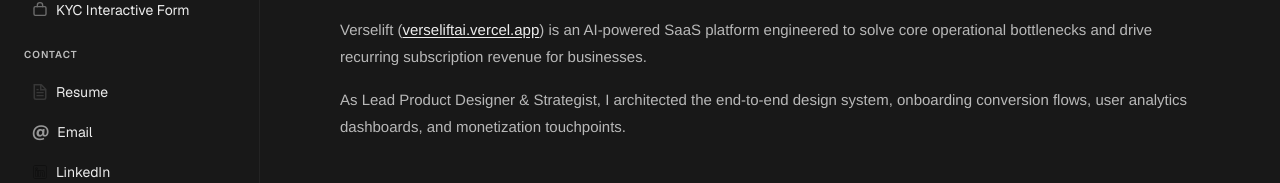
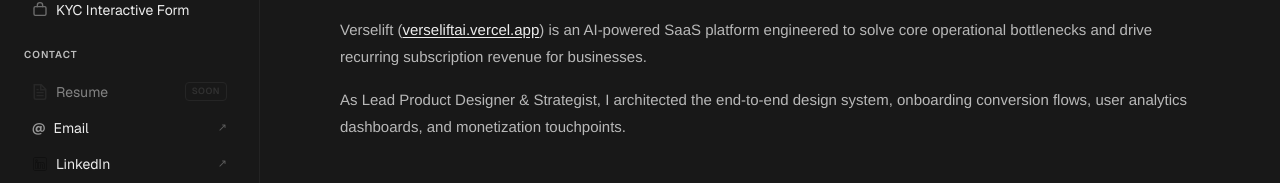
Before and after one commit to Dakolo14/ajose-portfolio, a Next.js app: page /work/user-interface/verselift in a window 1280 px wide. Shown: the part 617-800 px from the top of the page. Built offline with nearby package versions, Linux system fonts and the light colour scheme.

Commit message:
feat: add official contact links for Email, LinkedIn, TikTok, and Twitter/X across Sidebar, MobileNav, and Footer

```diff
--- a/src/components/Footer.tsx
+++ b/src/components/Footer.tsx
@@ -7,14 +7,22 @@
       <div className="text-[#bdbdbd] text-center mb-4 max-w-xl transition-colors duration-300 hover:text-[#ededed]">
         I can be easily reached at your convenience via LinkedIn or email.
       </div>
-      <a
-        href="https://www.linkedin.com/in/ajosedamilare/"
-        target="_blank"
-        rel="noopener noreferrer"
-        className="bg-[#232323] text-white px-6 py-2 rounded-full font-medium hover:bg-[#ED017F] transition-all duration-300 transform hover:scale-105 active:scale-95 shadow-md hover:shadow-lg hover:shadow-[#ED017F]/30"
-      >
-        Connect to LinkedIn
-      </a>
+      <div className="flex items-center gap-3">
+        <a
+          href="https://www.linkedin.com/in/ajose-damilare-643189169/?skipRedirect=true"
+          target="_blank"
+          rel="noopener noreferrer"
+          className="bg-[#232323] text-white px-5 py-2 rounded-full text-xs font-medium hover:bg-[#ED017F] transition-all duration-300 transform hover:scale-105 active:scale-95 shadow-md"
+        >
+          Connect on LinkedIn ↗
+        </a>
+        <a
+          href="mailto:ajosedare4u@gmail.com"
+          className="bg-[#1f1f1f] text-[#ccc] border border-[#333] px-5 py-2 rounded-full text-xs font-medium hover:bg-[#2a2a2a] hover:text-white transition-all duration-300 transform hover:scale-105 active:scale-95"
+        >
+          Send Email ✉️
+        </a>
+      </div>
     </footer>
   );
 }
--- a/src/components/MobileNav.tsx
+++ b/src/components/MobileNav.tsx
@@ -4,11 +4,11 @@
 import Image from "next/image";
 import { usePathname } from "next/navigation";
 
-function SidebarLink({ text, iconType, href, disabled = false, onClick }: { text: string; iconType?: string; href: string; disabled?: boolean; onClick?: () => void }) {
+function SidebarLink({ text, iconType, href, disabled = false, external = false, onClick }: { text: string; iconType?: string; href: string; disabled?: boolean; external?: boolean; onClick?: () => void }) {
   let icon = null;
   let iconSrc = null;
   if (iconType === "at") {
-    icon = <span className="text-lg font-bold opacity-60 group-hover:opacity-100 group-hover:text-white">@</span>;
+    icon = <span className="text-sm font-bold opacity-60 group-hover:opacity-100 group-hover:text-white">@</span>;
   } else if (iconType === "linkedin") {
     iconSrc = "/linkedin.svg";
   } else if (iconType === "tiktok") {
@@ -20,6 +20,29 @@
   } else if (iconType === "project") {
     iconSrc = "/briefcase.svg";
   }
+
+  if (external && !disabled) {
+    return (
+      <a
+        href={href}
+        target="_blank"
+        rel="noopener noreferrer"
+        onClick={onClick}
+        className="flex items-center justify-between py-2 px-4 rounded hover:bg-[#232323] cursor-pointer group"
+      >
+        <div className="flex items-center gap-2">
+          {iconSrc ? (
+            <Image src={iconSrc} alt={iconType || "icon"} width={18} height={18} className="opacity-40 group-hover:opacity-100 group-hover:text-white transition" />
+          ) : (
+            icon
+          )}
+          <span className="transition group-hover:text-white text-base">{text}</span>
+        </div>
+        <span className="text-xs text-[#5c5c5c] group-hover:text-white transition-colors">↗</span>
+      </a>
+    );
+  }
+
   return (
     <Link
       href={disabled ? "#" : href}
@@ -180,11 +203,11 @@
           <SidebarLink text="Konga Rework" iconType="project" href="/work/engineering/konga-rework" onClick={() => setOpen(false)} />
           <SidebarLink text="KYC Interactive Form" iconType="project" href="/work/engineering/kyc-interactive-form" onClick={() => setOpen(false)} />
           <div className="mb-2 text-[#bdbdbd] pl-4 uppercase tracking-widest text-[10px] font-semibold mt-4">Contact</div>
-          <SidebarItem text="Resume" iconType="file" />
-          <SidebarItem text="Email" iconType="at" />
-          <SidebarItem text="LinkedIn" iconType="linkedin" />
-          <SidebarItem text="Tiktok" iconType="tiktok" />
-          <SidebarItem text="Twitter/X" iconType="x" />
+          <SidebarLink text="Resume" iconType="file" href="#" disabled onClick={() => setOpen(false)} />
+          <SidebarLink text="Email" iconType="at" href="mailto:ajosedare4u@gmail.com" external onClick={() => setOpen(false)} />
+          <SidebarLink text="LinkedIn" iconType="linkedin" href="https://www.linkedin.com/in/ajose-damilare-643189169/?skipRedirect=true" external onClick={() => setOpen(false)} />
+          <SidebarLink text="Tiktok" iconType="tiktok" href="https://www.tiktok.com/@aj.design15?lang=en" external onClick={() => setOpen(false)} />
+          <SidebarLink text="Twitter/X" iconType="x" href="https://x.com/PrettyboyAJ14" external onClick={() => setOpen(false)} />
         </nav>
       </div>
       {/* Add top padding to main content on mobile to account for the top bar */}
--- a/src/components/Sidebar.tsx
+++ b/src/components/Sidebar.tsx
@@ -106,11 +106,11 @@
         <div className="mt-4 mb-2 text-[#bdbdbd] uppercase tracking-widest text-[10px] font-semibold">
           Contact
         </div>
-        <SidebarItem text="Resume" iconType="file" />
-        <SidebarItem text="Email" iconType="at" />
-        <SidebarItem text="LinkedIn" iconType="linkedin" />
-        <SidebarItem text="Tiktok" iconType="tiktok" />
-        <SidebarItem text="Twitter/X" iconType="x" />
+        <SidebarLink text="Resume" iconType="file" href="#" comingSoon />
+        <SidebarLink text="Email" iconType="at" href="mailto:ajosedare4u@gmail.com" external />
+        <SidebarLink text="LinkedIn" iconType="linkedin" href="https://www.linkedin.com/in/ajose-damilare-643189169/?skipRedirect=true" external />
+        <SidebarLink text="Tiktok" iconType="tiktok" href="https://www.tiktok.com/@aj.design15?lang=en" external />
+        <SidebarLink text="Twitter/X" iconType="x" href="https://x.com/PrettyboyAJ14" external />
       </nav>
     </aside>
   );
@@ -122,18 +122,20 @@
   href,
   disabled = false,
   comingSoon = false,
+  external = false,
 }: {
   text: string;
   iconType?: string;
   href: string;
   disabled?: boolean;
   comingSoon?: boolean;
+  external?: boolean;
 }) {
   let icon = null;
   let iconSrc = null;
   if (iconType === "at") {
     icon = (
-      <span className="text-lg font-bold opacity-60 group-hover:opacity-100 group-hover:text-white transition-all duration-300">
+      <span className="text-sm font-bold opacity-60 group-hover:opacity-100 group-hover:text-white transition-all duration-300">
         @
       </span>
     );
@@ -150,6 +152,33 @@
   }
 
   const isBlocked = disabled || comingSoon;
+
+  if (external && !isBlocked) {
+    return (
+      <a
+        href={href}
+        target="_blank"
+        rel="noopener noreferrer"
+        className="flex items-center justify-between gap-2 py-1 px-2 rounded transition-all duration-300 hover:bg-[#232323] cursor-pointer group hover:translate-x-1"
+      >
+        <div className="flex items-center gap-2 min-w-0">
+          {iconSrc ? (
+            <Image
+              src={iconSrc}
+              alt={iconType || "icon"}
+              width={16}
+              height={16}
+              className="opacity-40 group-hover:opacity-100 transition-all duration-300 group-hover:scale-110 shrink-0"
+            />
+          ) : (
+            icon
+          )}
+          <span className="transition-all duration-300 group-hover:text-white truncate">{text}</span>
+        </div>
+        <span className="text-[11px] text-[#5c5c5c] group-hover:text-[#aaa] transition-colors">↗</span>
+      </a>
+    );
+  }
 
   return (
     <Link
```
